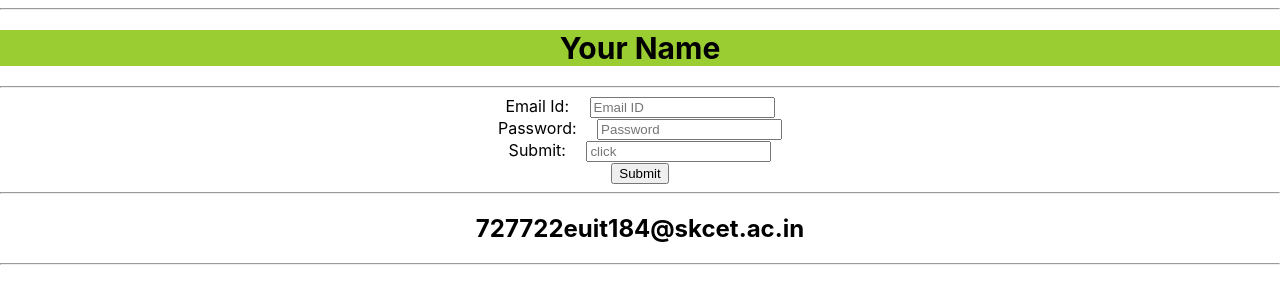
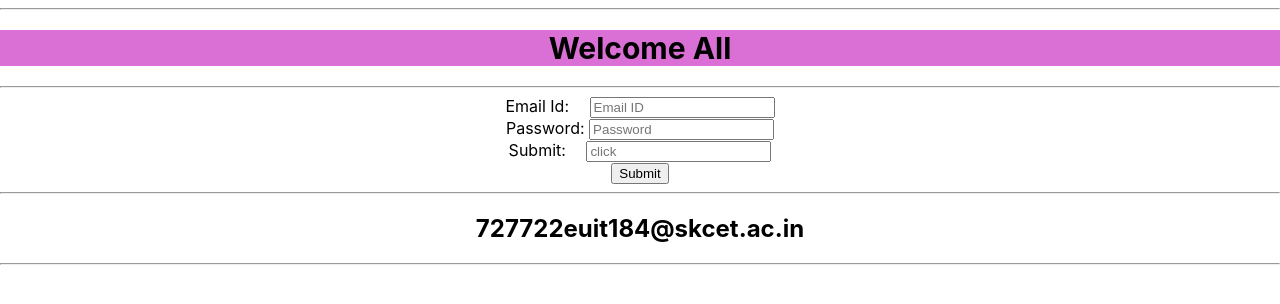
Before and after one commit to Srinithi1916/Reactproject, a React (Create React App) app in the folder firstfirst/srinithi/: page / in a window 1280 px wide. Shown: the top 304 px of the page. Built offline with nearby package versions, Linux system fonts and the light colour scheme.

Commit message:
Initial Commit

```diff
--- a/firstfirst/srinithi/src/components/Footer.jsx
+++ b/firstfirst/srinithi/src/components/Footer.jsx
@@ -5,7 +5,7 @@ const Footer= () =>{
         <div>
 
            <hr></hr>
-           <h2><center>727722euit184@skcet.ac.in</center></h2>
+           <h2><center><b>727722euit184@skcet.ac.in</b></center></h2>
            <hr></hr>
 
         </div>
--- a/firstfirst/srinithi/src/components/Main.jsx
+++ b/firstfirst/srinithi/src/components/Main.jsx
@@ -7,7 +7,7 @@ const Main= () =>{
               <input  id="name" type="box" placeholder="Email ID"></input>
            <br>
            </br>
-               <label for="na">Password: &emsp;</label>
+               <label for="na">Password: </label>
              <input id="na" type="box" placeholder="Password"></input>
            <br>
            </br>
--- a/firstfirst/srinithi/src/components/Navbar.jsx
+++ b/firstfirst/srinithi/src/components/Navbar.jsx
@@ -5,7 +5,7 @@ const Navbar= () =>{
         <div>
           <center>
            <hr></hr>
-           <h1 style={{backgroundColor:"yellowgreen", fontSize:"30px" }}>Your Name</h1>
+           <h1 style={{backgroundColor:"orchid", fontSize:"30px" }}>Welcome All</h1>
            <hr></hr>
            </center>
         </div>
```
